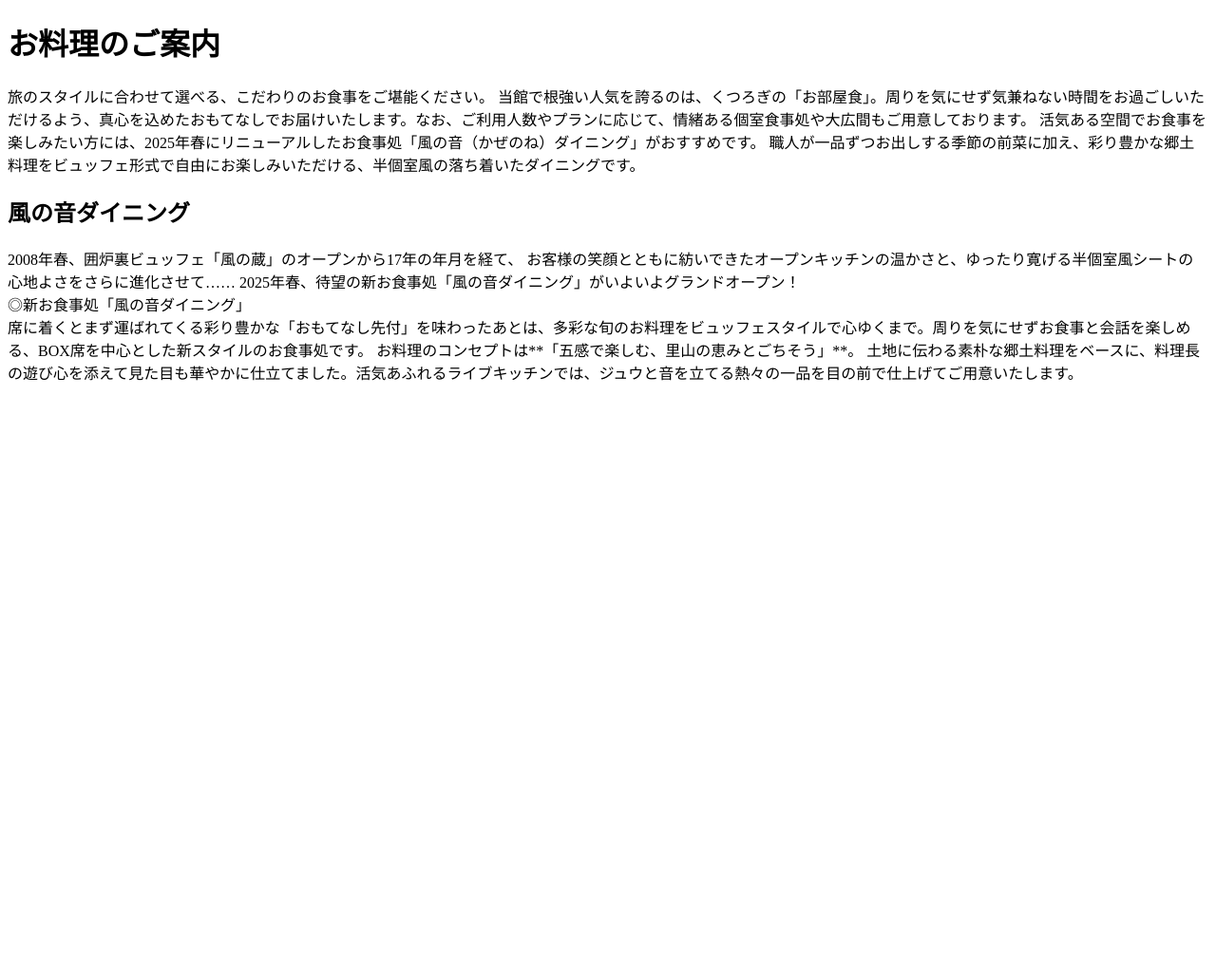
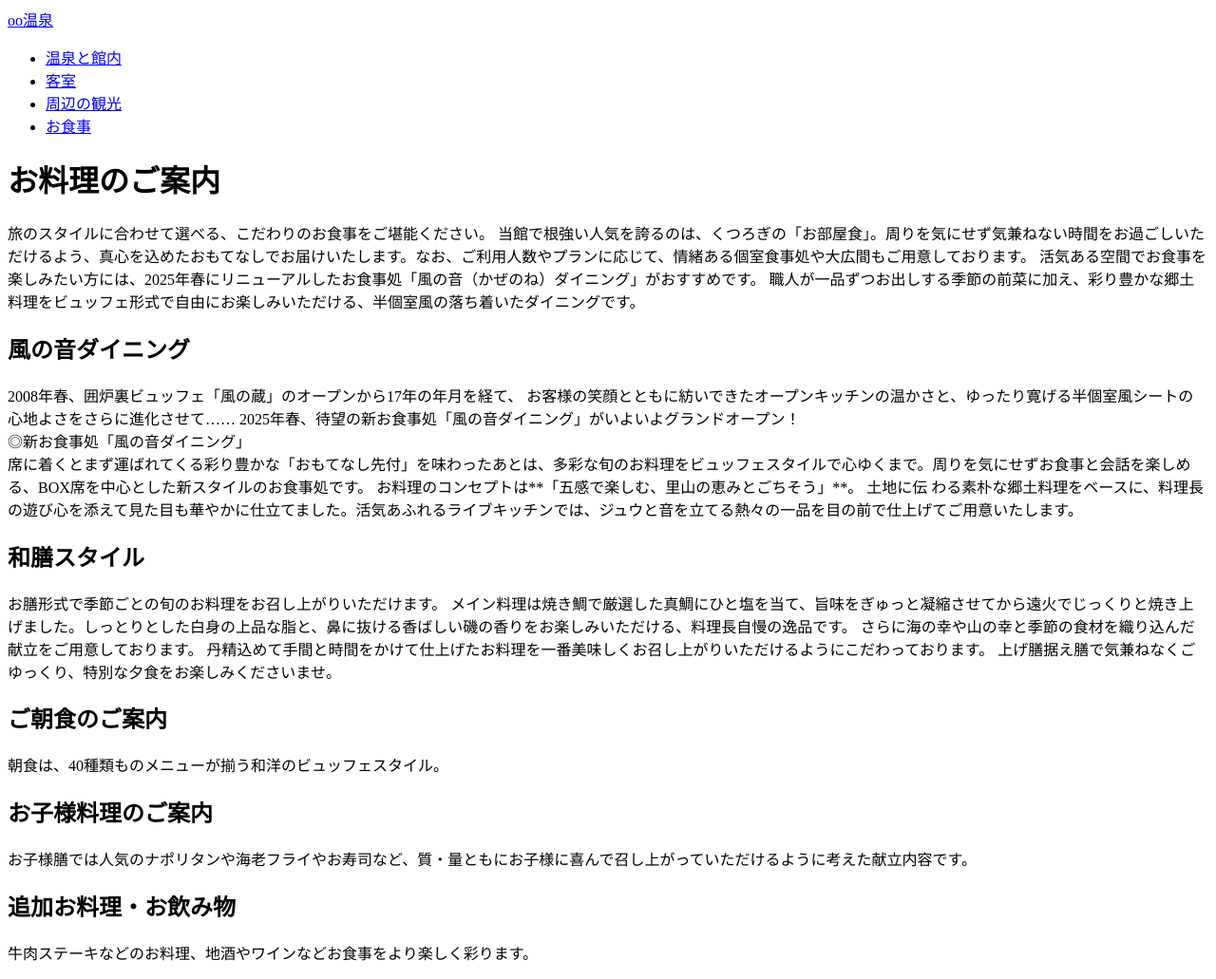
Before and after one commit to hayqto/team-hotel, a plain HTML site: page meals.html in a window 1280 px wide. Shown: the whole page at 95% size. Before the commit the page ends 800 px from the top, so only its background shows below. Drawn offline with Linux system fonts and the light colour scheme; files that its build step writes are made by us from their sources.

Commit message:
mainにちょうしょくのあんないをついか

```diff
--- a/meals.html
+++ b/meals.html
@@ -9,6 +9,20 @@
 </head>
 
 <body>
+    <header class="onsen-header">
+        <div class="header-inner">
+            <a href="index.html" class="site-title">oo温泉</a>
+            <nav class="onsen-nav">
+                <ul>
+                    <li><a href="onsen.html">温泉と館内</a></li>
+                    <li><a href="rooms.html">客室</a></li>
+                    <li><a href="access.html">周辺の観光</a></li>
+                    <li><a href="meals.html">お食事</a></li>
+                </ul>
+            </nav>
+        </div>
+    </header>
+    <main>
         <h1>お料理のご案内</h1>
 
         <p>旅のスタイルに合わせて選べる、こだわりのお食事をご堪能ください。
@@ -23,7 +37,22 @@
             ◎新お食事処「風の音ダイニング」<br>
             席に着くとまず運ばれてくる彩り豊かな「おもてなし先付」を味わったあとは、多彩な旬のお料理をビュッフェスタイルで心ゆくまで。周りを気にせずお食事と会話を楽しめる、BOX席を中心とした新スタイルのお食事処です。
             お料理のコンセプトは**「五感で楽しむ、里山の恵みとごちそう」**。
-        土地に伝わる素朴な郷土料理をベースに、料理長の遊び心を添えて見た目も華やかに仕立てました。活気あふれるライブキッチンでは、ジュウと音を立てる熱々の一品を目の前で仕上げてご用意いたします。</p>
+            土地に伝
+            わる素朴な郷土料理をベースに、料理長の遊び心を添えて見た目も華やかに仕立てました。活気あふれるライブキッチンでは、ジュウと音を立てる熱々の一品を目の前で仕上げてご用意いたします。</p>
+        <h2>和膳スタイル</h2>
+        <p>お膳形式で季節ごとの旬のお料理をお召し上がりいただけます。
+            メイン料理は焼き鯛で厳選した真鯛にひと塩を当て、旨味をぎゅっと凝縮させてから遠火でじっくりと焼き上げました。しっとりとした白身の上品な脂と、鼻に抜ける香ばしい磯の香りをお楽しみいただける、料理長自慢の逸品です。
+            さらに海の幸や山の幸と季節の食材を織り込んだ献立をご用意しております。
+            丹精込めて手間と時間をかけて仕上げたお料理を一番美味しくお召し上がりいただけるようにこだわっております。
+            上げ膳据え膳で気兼ねなくごゆっくり、特別な夕食をお楽しみくださいませ。
+        </p>
+        <h2>ご朝食のご案内</h2>
+        <p>朝食は、40種類ものメニューが揃う和洋のビュッフェスタイル。</p>
+        <h2>お子様料理のご案内</h2>
+        <p>お子様膳では人気のナポリタンや海老フライやお寿司など、質・量ともにお子様に喜んで召し上がっていただけるように考えた献立内容です。</p>
+        <h2>追加お料理・お飲み物</h2>
+        <p>牛肉ステーキなどのお料理、地酒やワインなどお食事をより楽しく彩ります。</p>
+    </main>
 </body>
 
 </html>
```
Lines whose indentation alone changed are shown as unchanged.
